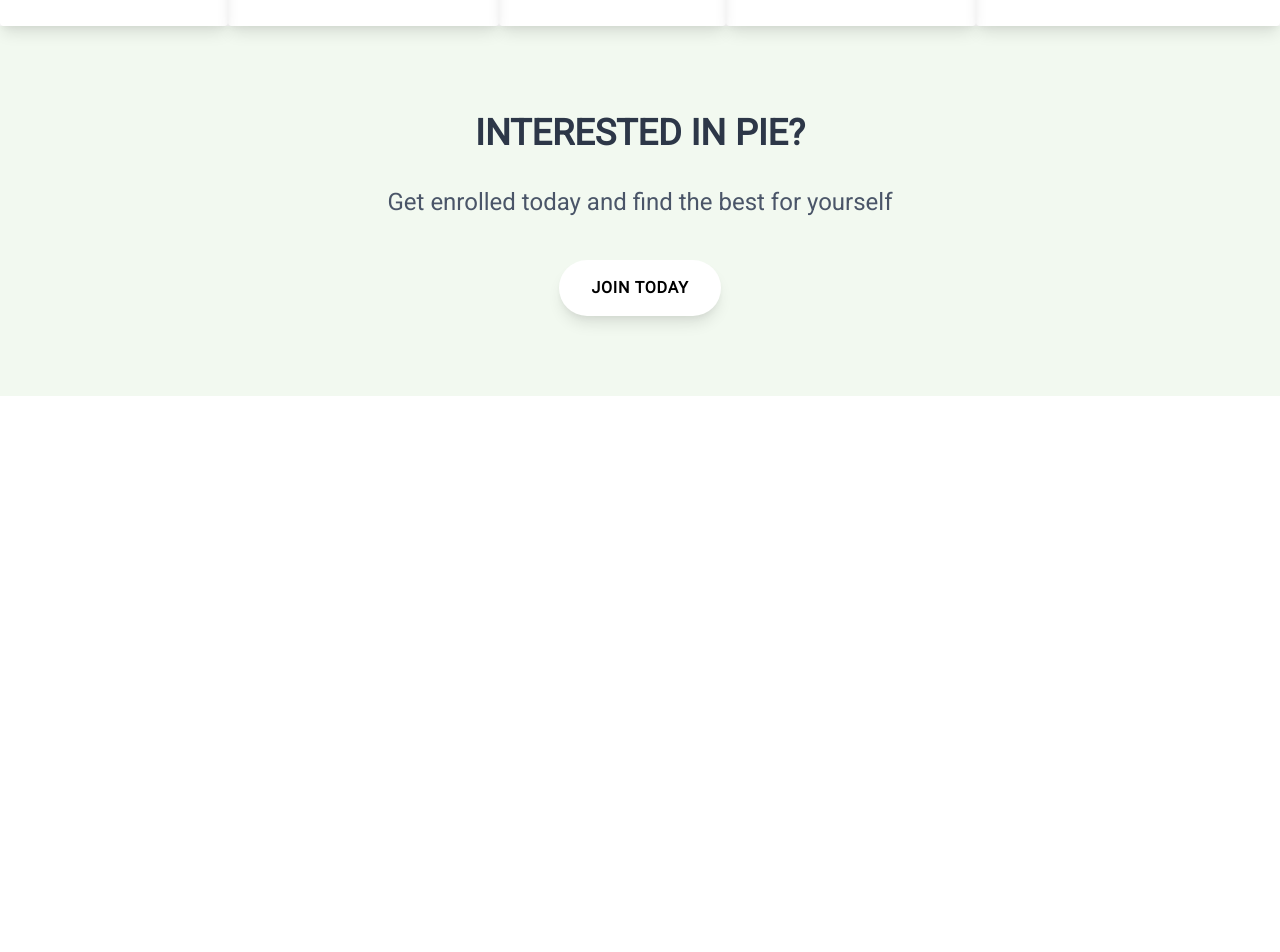
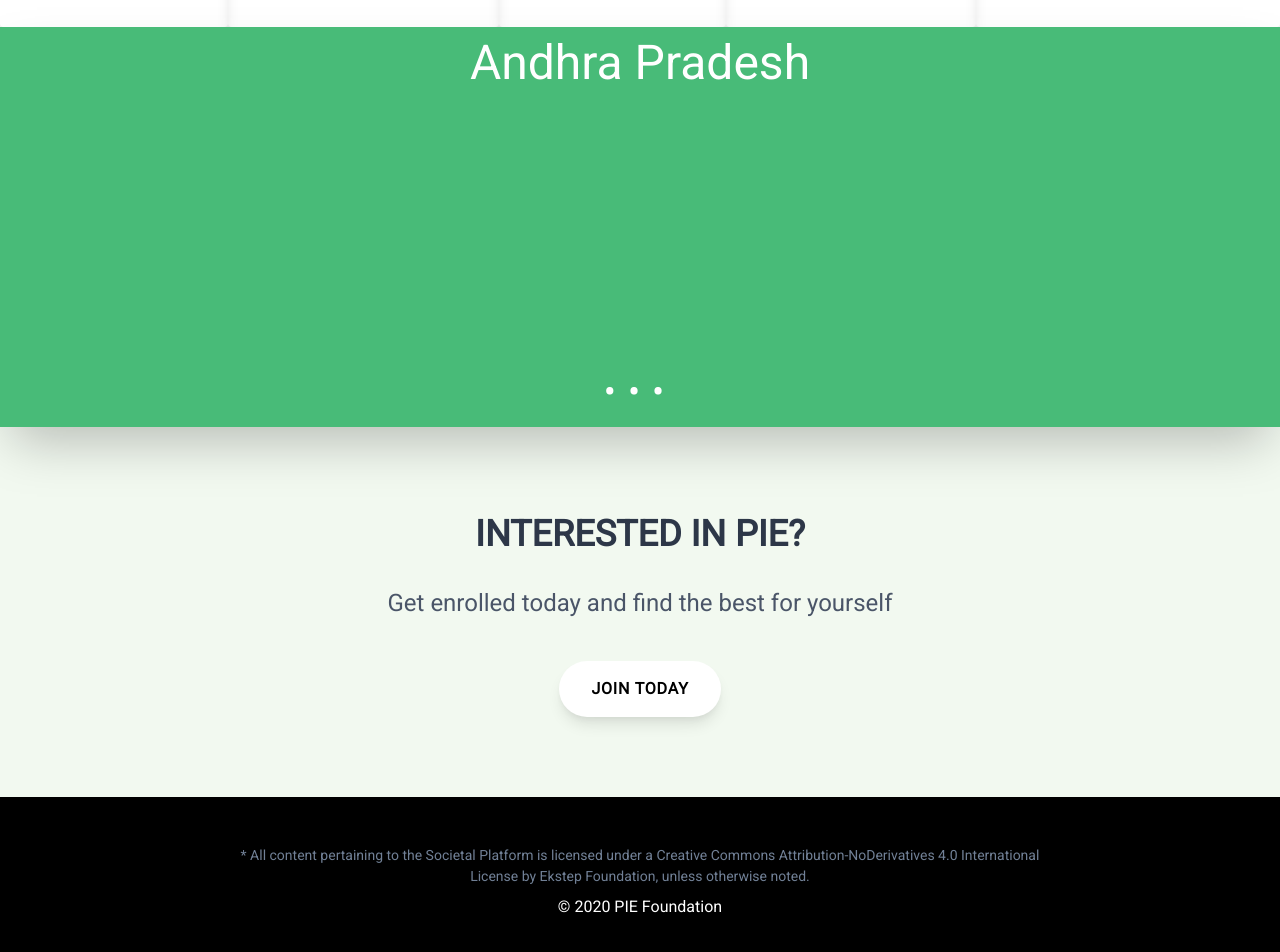
Before and after one commit to theCuriousMonk/pie-demo, a Next.js app: page / in a window 1280 px wide. Shown: the part 2775-3727 px from the top of the page. Before the commit the page ends 3171 px from the top, so only its background shows below. Built offline with nearby package versions, Linux system fonts and the light colour scheme.

Commit message:
slider n footer

```diff
--- a/components/Feature.js
+++ b/components/Feature.js
@@ -36,6 +36,7 @@ export default function Feature() {
       <img className="mt-10" src="assets/sync.png" alt="Syncing" />
     </div>
   </div>
+  <hr />
 </section>
     )
 }
--- a/components/Footer.js
+++ b/components/Footer.js
@@ -1,7 +1,12 @@
 export default function Footer() {
     return (
-        <footer>
-
+        <footer style={{background: '#000000'}}>
+        <div className="container mx-auto px-6 text-center py-10">
+        <p className="my-2 md:text-sm lg:text-sms lg:mx-48 text-gray-600">
+        * All content pertaining to the Societal Platform is licensed under a Creative Commons Attribution-NoDerivatives 4.0 International License by Ekstep Foundation, unless otherwise noted.
+        </p>
+        <h5 className="text-white"> &copy; 2020 PIE Foundation</h5>
+        </div>
         </footer>
     )
 }
--- /dev/null
+++ b/components/Slider.js
@@ -0,0 +1,35 @@
+export default function Slider() {
+    return (
+        <section className="carousel relative shadow-2xl bg-white">
+        <div className="carousel-inner relative overflow-hidden w-full">
+        {/* <!--Slide 1--> */}
+        <input className="carousel-open" type="radio" id="carousel-1" name="carousel" aria-hidden="true" hidden={true} checked="checked" />
+        <div className="carousel-item absolute opacity-0" style={{height: `50vh`}}>
+        <div className="block h-full w-full bg-green-500 text-white text-5xl text-center">Andhra Pradesh</div>
+        </div>
+        {/* <!--Slide 2--> */}
+        <input className="carousel-open" type="radio" id="carousel-2" name="carousel" aria-hidden="true" hidden="true" />
+        <div className="carousel-item absolute opacity-0" style={{height: `50vh`}}>
+        <div className="block h-full w-full bg-indigo-500 text-white text-5xl text-center">Bihar</div>
+        </div>
+        {/* <!--Slide 3--> */}
+        <input className="carousel-open" type="radio" id="carousel-3" name="carousel" aria-hidden="true" hidden="true" />
+        <div className="carousel-item absolute opacity-0" style={{height: `50vh`}}>
+        <div className="block h-full w-full bg-orange-500 text-white text-5xl text-center">Tamilnadu</div>
+        </div>
+        {/* Add additional indicators for each slide */}
+        <ol className="carousel-indicators">
+        <li className="inline-block mr-3">
+        <label for="carousel-1" className="carousel-bullet cursor-pointer block text-4xl text-white hover:text-blue-700">•</label>
+        </li>
+        <li className="inline-block mr-3">
+        <label for="carousel-2" className="carousel-bullet cursor-pointer block text-4xl text-white hover:text-blue-700">•</label>
+        </li>
+        <li className="inline-block mr-3">
+        <label for="carousel-3" className="carousel-bullet cursor-pointer block text-4xl text-white hover:text-blue-700">•</label>
+        </li>
+        </ol>
+        </div>
+        </section>
+        )
+    }
--- a/pages/_app.js
+++ b/pages/_app.js
@@ -25,6 +25,10 @@ export default class MyApp extends App {
             rel="stylesheet"
             key="google-font-cabin"
           />
+          <link
+            href="https://cdn.jsdelivr.net/npm/tailwindcss/dist/tailwind.min.css"
+            rel="stylesheet"
+            />
         </Head>
 
         <Component {...pageProps} />
@@ -33,6 +37,37 @@ export default class MyApp extends App {
           body {
             font-family: 'Roboto', sans-serif;
           }
+
+          .carousel-open:checked + .carousel-item {
+				position: static;
+				opacity: 100;
+			}
+			.carousel-item {
+				-webkit-transition: opacity 0.6s ease-out;
+				transition: opacity 0.6s ease-out;
+			}
+			#carousel-1:checked ~ .control-1,
+			#carousel-2:checked ~ .control-2,
+			#carousel-3:checked ~ .control-3 {
+				display: block;
+			}
+			.carousel-indicators {
+				list-style: none;
+				margin: 0;
+				padding: 0;
+				position: absolute;
+				bottom: 2%;
+				left: 0;
+				right: 0;
+				text-align: center;
+				z-index: 10;
+			}
+			#carousel-1:checked ~ .control-1 ~ .carousel-indicators li:nth-child(1) .carousel-bullet,
+			#carousel-2:checked ~ .control-2 ~ .carousel-indicators li:nth-child(2) .carousel-bullet,
+			#carousel-3:checked ~ .control-3 ~ .carousel-indicators li:nth-child(3) .carousel-bullet {
+				color: #2b6cb0;  /*Set to match the Tailwind colour you want the active one to be */
+			}
+
         `}</style>
       </Container>
     );
--- a/pages/index.js
+++ b/pages/index.js
@@ -6,6 +6,7 @@ import Feature from '../components/Feature'
 import CallToAction from '../components/CallToAction'
 import Catalytic from '../components/Catalytic'
 import Footer from '../components/Footer'
+import Slider from '../components/Slider'
 
 
 export default function Home() {
@@ -20,6 +21,7 @@ export default function Home() {
       <About />
       <Feature />
       <Catalytic />
+      <Slider/>
       <CallToAction />
       <Footer />
     </div>]
```
